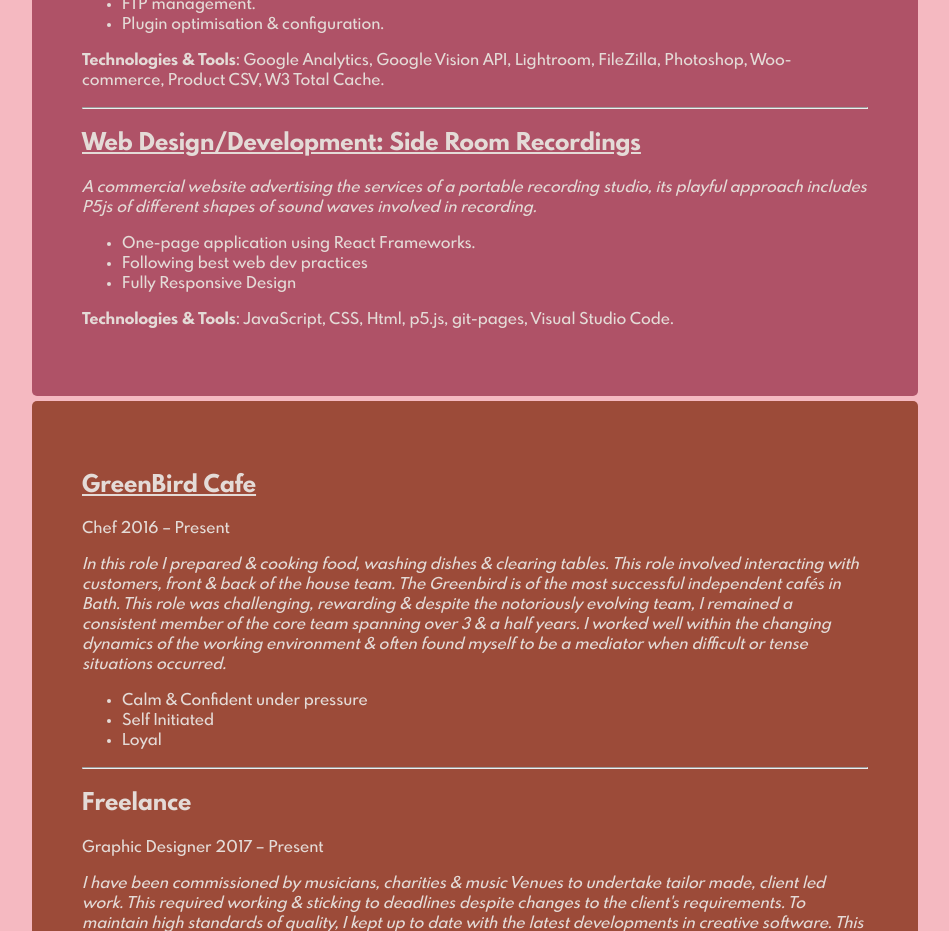
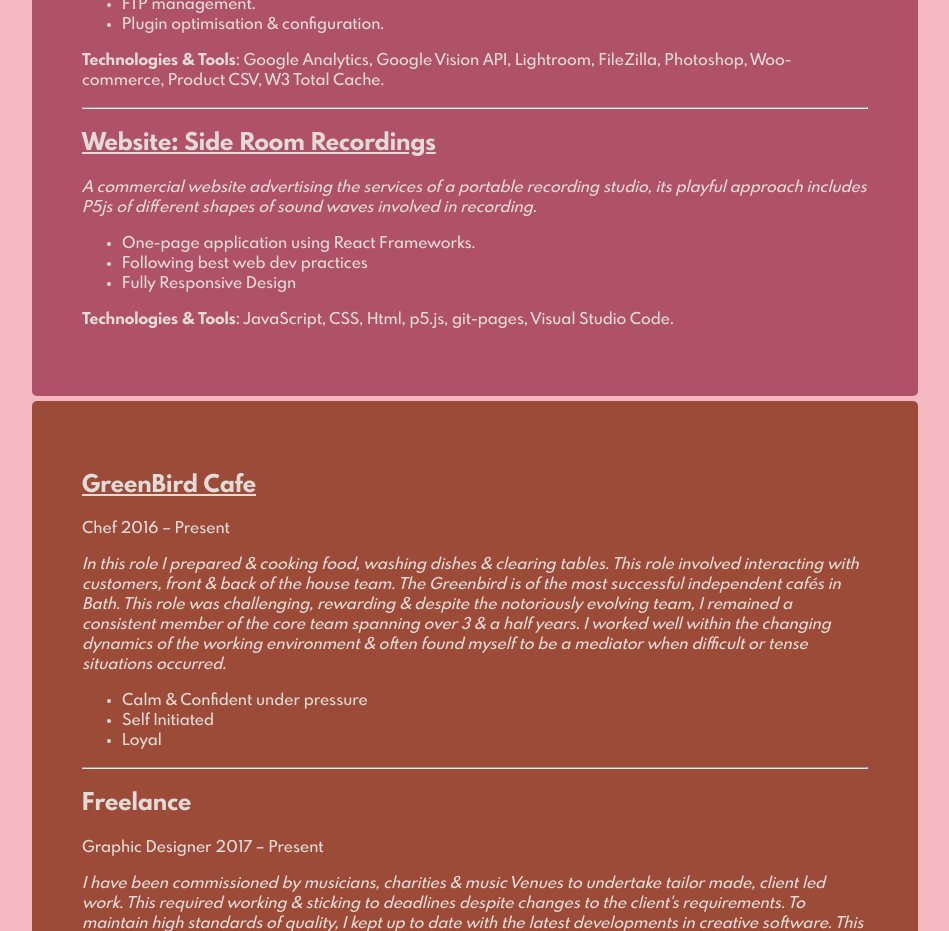
Before and after one commit to Samuel-Morgan-Tyghe/Resume, a React (Create React App) app: page / in a window 1280 px wide. Shown: the part 3120-4051 px from the top of the page, without its empty margins (165-1114 px from the left). Built offline with nearby package versions, Linux system fonts and the light colour scheme.

Commit message:
spelling

```diff
--- a/src/App.js
+++ b/src/App.js
@@ -542,7 +542,7 @@ class App extends Component {
             <hr />
             <h2>
               <a href="https://github.com/Samuel-Morgan-Tyghe/Basic-Website-To-React">
-                Web Design/Development: Side Room Recordings
+                Website: Side Room Recordings
               </a>
             </h2>
             <p>
```
